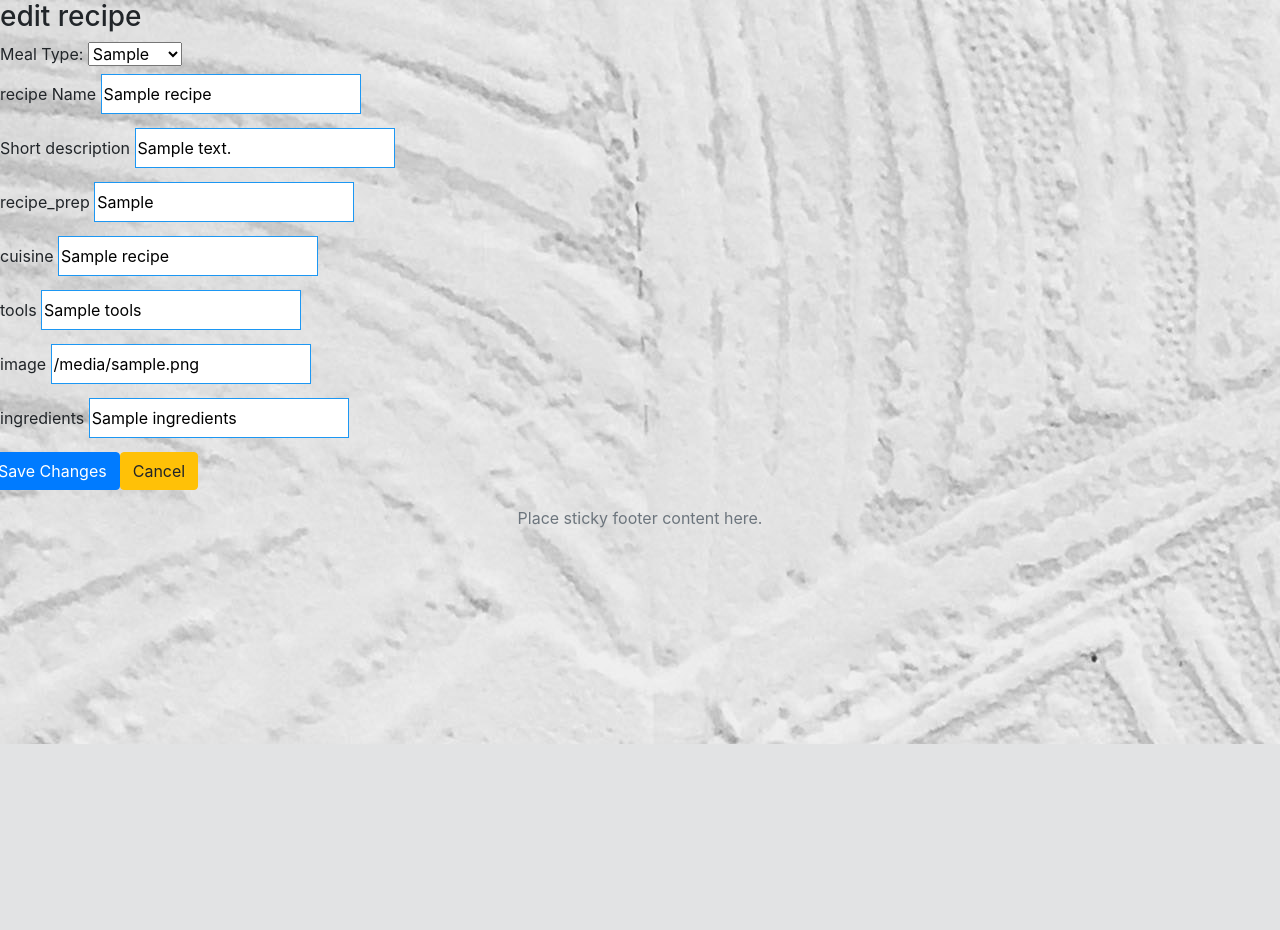
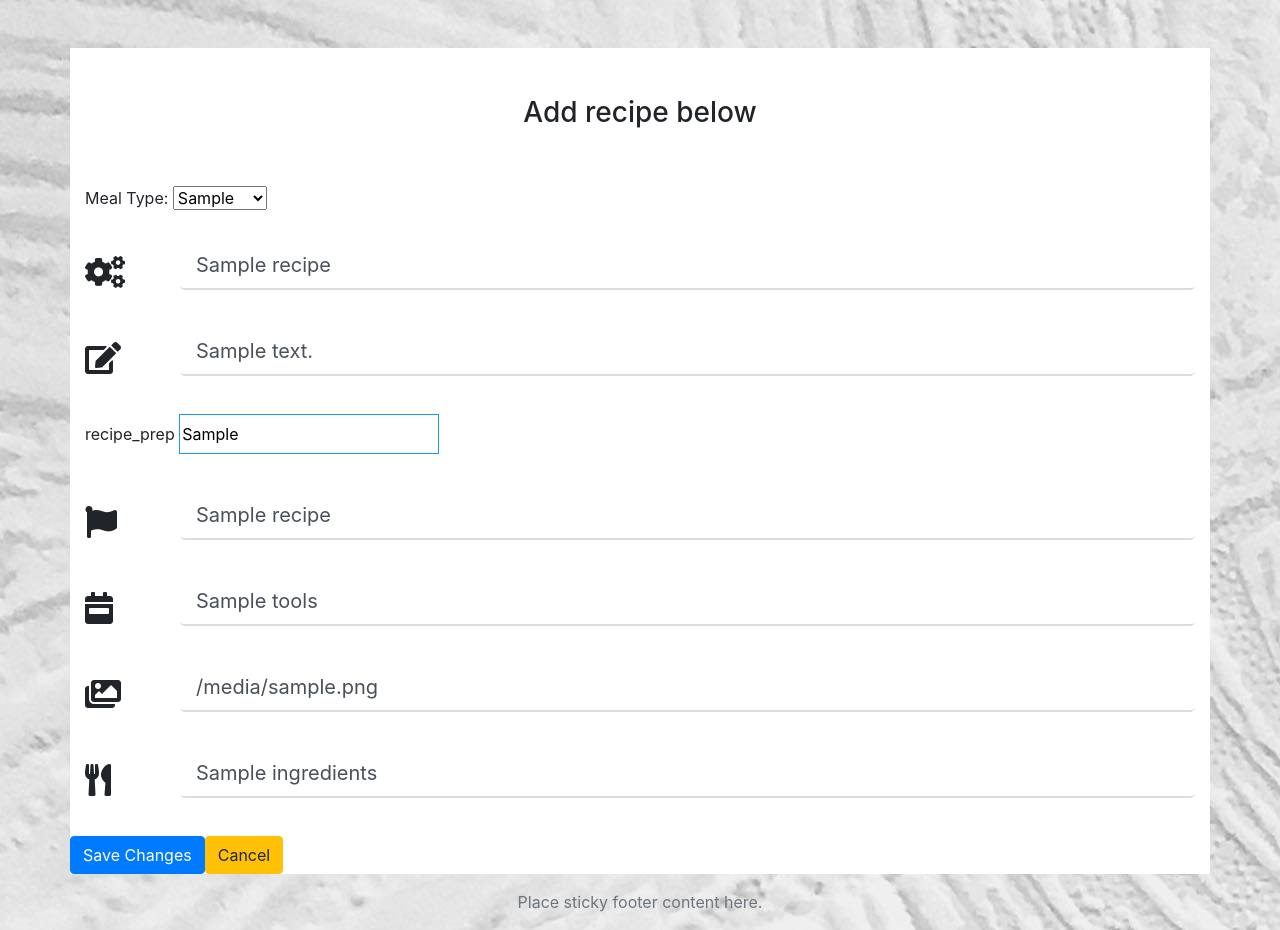
Before and after one commit to brianscan14/Gourmet_Grub, a Flask app: template templates/edit_recipe.html in a window 1280 px wide. Shown: the part 56-986 px from the top of the page. Before the commit the page ends 800 px from the top, so only its background shows below. Run offline with Flask 2, Linux system fonts and the light colour scheme; the template is opened without the code that fills it: most values are stand-ins (such as "Sample title", 1, 10 or a date in 2020); some libraries are stand-ins or nearby versions.

Commit message:
updating edit page to reflect the add recipe page

```diff
--- a/templates/edit_recipe.html
+++ b/templates/edit_recipe.html
@@ -1,9 +1,17 @@
 {% extends 'layout/base.html' %}
 {% block content %}
 
+<div class="container mt-5">
 
-<h3>edit recipe</h3>
+    <div class="row my-5">
+        <div class="col-6 mx-auto mt-5">
+            <h3 class="centering-text">Add recipe below</h3>
+        </div>
+    </div>
 
+
+    <div class="row">
+        <div class="col">
         <form action="{{ url_for('update_recipe', recipe_id=recipe._id) }}" method="POST">
 
 			<div class="row">
@@ -17,52 +25,78 @@
                     </select>
 				</div>
 			</div>
-			<div class="row">
-				<div class="col-8">
-                <label>recipe Name</label>
-				    <input id="recipe_name" name="recipe_name" type="text" spellcheck="true"  value="{{recipe.recipe_name}}">
+
+            <div class="row my-4">
+                <div class="col-1 ml-auto my-auto">
+                    <span><i class="fas fa-cogs fa-2x"></i></span>
+                </div>
+                <div class="col-11">
+                    <input class="form-control form-control-recipe form-control-lg" id="recipe_name" name="recipe_name" type="text" spellcheck="true" maxlength="18" value="{{recipe.recipe_name}}">
                 </div>
             </div>
-			<div class="row">
-				<div class="col-8">
-                <label>Short description</label>
-                    <input id="recipe_desc" name="recipe_desc" type="text" spellcheck="true"  value="{{recipe.recipe_desc}}">
+            <div class="row my-4">
+                    <div class="col-1 ml-auto my-auto">
+                        <span><i class="fas fa-edit fa-2x"></i></span>
+                    </div>
+                    <div class="col-11">
+                        <input class="form-control form-control-recipe form-control-lg" id="recipe_desc" name="recipe_desc" type="text" spellcheck="true" minlength="100" maxlength="250" value="{{recipe.recipe_desc}}">
                     </div>
                 </div>
+
+
             <div class="row">
 				<div class="col-8">
                 <label>recipe_prep</label>
 				    <input id="recipe_prep" name="recipe_prep" type="text" spellcheck="true"  value="{{recipe.recipe_prep}}">
 				</div>
 			</div>
-            <div class="row">
-				<div class="col-8">
-                <label>cuisine</label>
-				    <input id="cuisine_name" name="cuisine_name" type="text" spellcheck="true"  value="{{recipe.cuisine_name}}">
+
+
+            <div class="row my-4">
+                    <div class="col-1 ml-auto my-auto">
+                        <span><i class="fas fa-flag fa-2x"></i></span>
+                    </div>
+                    <div class="col-11">
+                        <input class="form-control form-control-recipe form-control-lg" id="cuisine_name" name="cuisine_name" type="text" spellcheck="true" minlength="2" maxlength="40" value="{{recipe.cuisine_name}}">
                     </div>
             </div>
-			<div class="row">
-				<div class="col-8">
-                <label>tools</label>
-				    <input id="tools" name="tools" type="text" spellcheck="true"  value="{{recipe.tools}}">
+            <div class="row my-4">
+                    <div class="col-1 ml-auto my-auto">
+                        <span><i class="fas fa-calendar-week fa-2x"></i></span>
+                    </div>
+                    <div class="col-11">
+                        <input class="form-control form-control-recipe form-control-lg" id="tools" name="tools" type="text" spellcheck="true" value="{{recipe.tools}}">
                     </div>
                 </div>
-            <div class="row">
-				<div class="col-8">
-                <label>image</label>
-				    <input id="image" name="image" type="text" spellcheck="true"  value="{{recipe.image}}">
+                <div class="row my-4">
+                    <div class="col-1 ml-auto my-auto">
+                        <span><i class="fas fa-images fa-2x"></i></span>
+                    </div>
+                    <div class="col-11">
+                        <input class="form-control form-control-recipe form-control-lg" id="image" name="image" type="text" spellcheck="true"  value="{{recipe.image}}">
                     </div>
                 </div>
-            <div class="row">
-				<div class="col-8">
-                <label>ingredients</label>
-				    <input id="ingredients" name="ingredients" spellcheck="true"  type="text" value="{{recipe.ingredients}}">
+            <div class="row my-4">
+                    <div class="col-1 ml-auto my-auto">
+                        <span><i class="fas fa-utensils fa-2x"></i></span>
+                    </div>
+                    <div class="col-11">
+                        <input class="form-control form-control-recipe form-control-lg" id="ingredients" name="ingredients" type="text" spellcheck="true" minlength="10" maxlength="40" value="{{recipe.ingredients}}">
                     </div>
                 </div>
-			<div class="row">
+
+        </form>
+        </div>
+    </div>
+
+
+	<div class="row centering-text">
 		<button class="btn btn-primary" type="submit" name="action">Save Changes</button>
         <a href="{{ url_for('recipe_selected', recipe_id=recipe._id) }}" class="btn btn-warning">Cancel</a>
     </div>
-</form>
+
+</div>
+
+
 
 {% endblock %}
```
Lines whose indentation alone changed are shown as unchanged.
